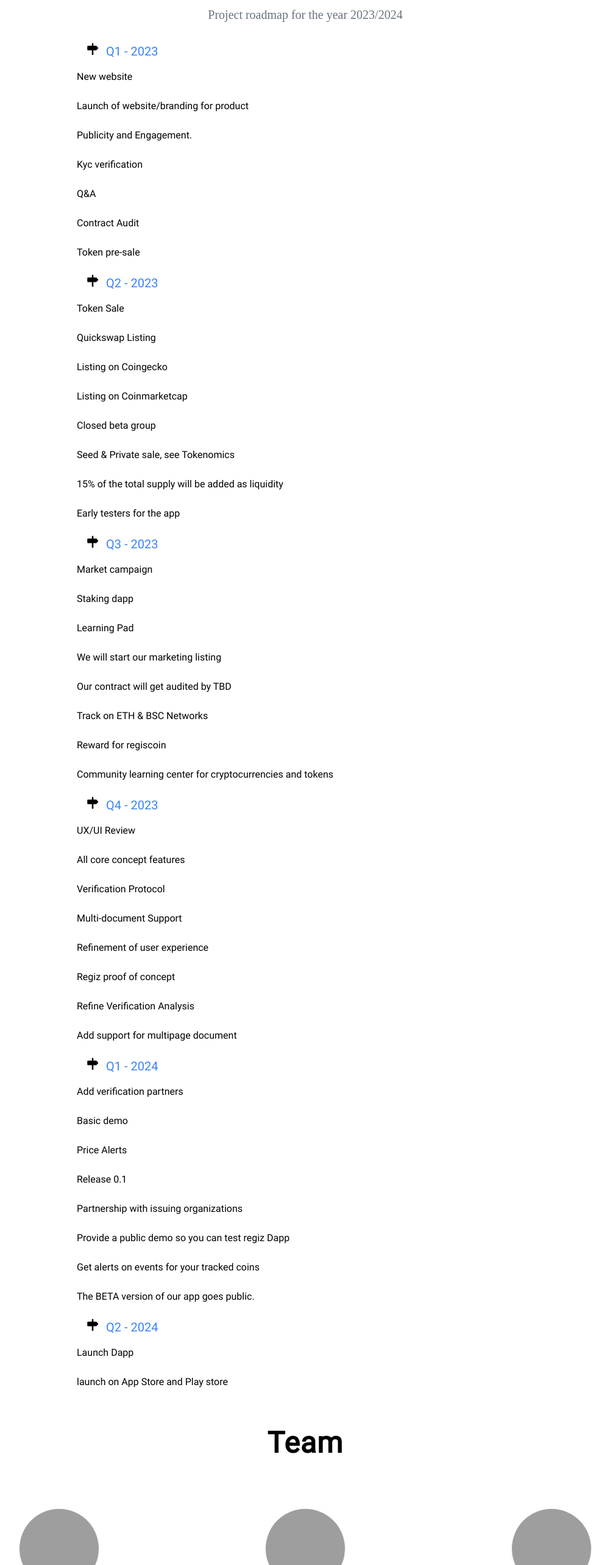
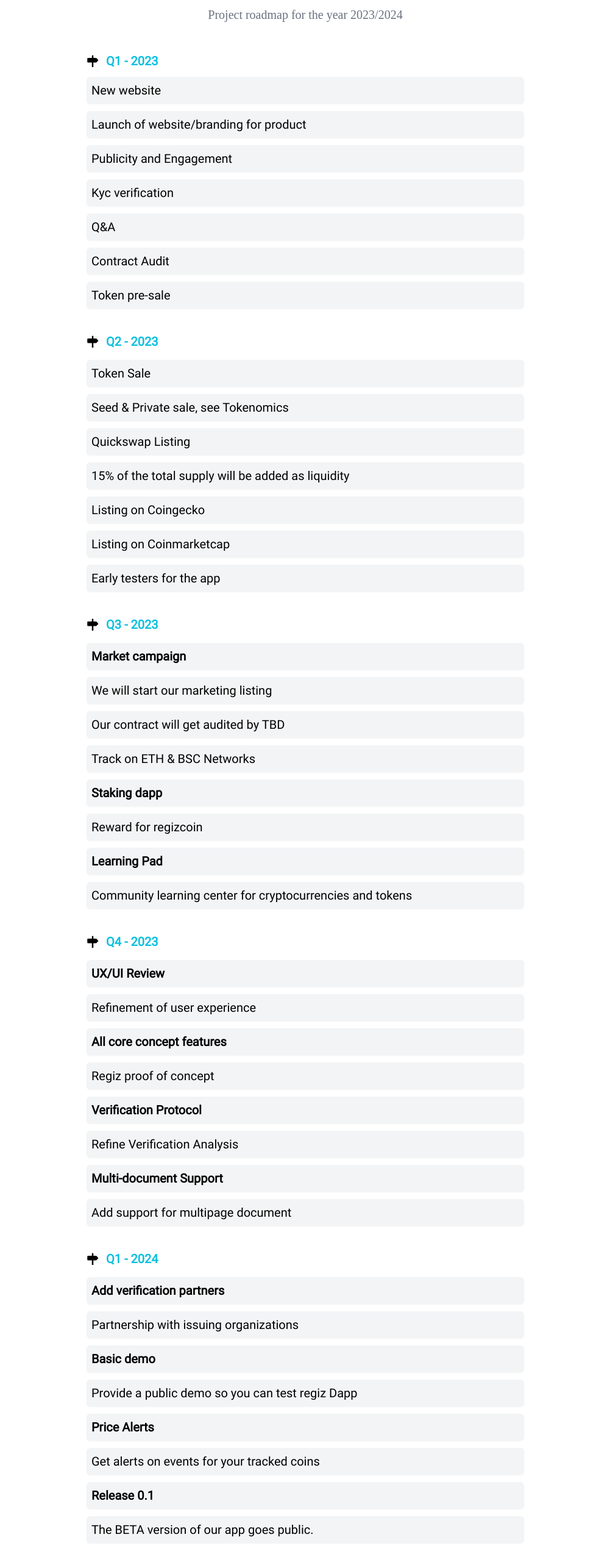
Before and after one commit to gadtiproject/landingpage, a React (Vite) app: page /home in a window 1280 px wide. Shown: the part 5540-8106 px from the top of the page at 61% size, without its empty margins (139-1140 px from the left). Built offline with nearby package versions, Linux system fonts and the light colour scheme; grey boxes are pictures that could not be loaded.

Commit message:
fix: roadmap new design

```diff
--- a/src/Pages/roadmap/Roadmap.jsx
+++ b/src/Pages/roadmap/Roadmap.jsx
@@ -81,6 +81,194 @@ function Roadmap() {
       </p>
 
       <div className="max-w-[750px] mx-auto">
+        <div className="m-4">
+          <div className="flex pt-4 items-center">
+            <p className="text-xl text-blue-500 dark:text-white">
+              <BsFillSignpostFill className="fill-black dark:fill-[#0cc0df]" />
+            </p>
+            <h1 className="text-[#0cc0df] text-xl mx-3 dark:text-[#EEEE] font-bold">
+              Q1 - 2023
+            </h1>
+          </div>
+          <p className="text-xl font-light mt-3 bg-gray-100 shadow-sm dark:bg-gray-300 p-2 rounded-md">
+            New website
+          </p>
+          <p className="text-xl font-light mt-3 bg-gray-100 shadow-sm dark:bg-gray-300 p-2 rounded-md">
+            Launch of website/branding for product
+          </p>
+          <p className="text-xl font-light mt-3 bg-gray-100 shadow-sm dark:bg-gray-300 p-2 rounded-md">
+            Publicity and Engagement
+          </p>
+          <p className="text-xl font-light mt-3 bg-gray-100 shadow-sm dark:bg-gray-300 p-2 rounded-md">
+            Kyc verification
+          </p>
+          <p className="text-xl font-light mt-3 bg-gray-100 shadow-sm dark:bg-gray-300 p-2 rounded-md">
+            Q&A
+          </p>
+          <p className="text-xl font-light mt-3 bg-gray-100 shadow-sm dark:bg-gray-300 p-2 rounded-md">
+            Contract Audit
+          </p>
+          <p className="text-xl font-light mt-3 bg-gray-100 shadow-sm dark:bg-gray-300 p-2 rounded-md">
+            Token pre-sale
+          </p>
+        </div>
+
+        <div className="m-4">
+          <div className="flex pt-6 items-center">
+            <p className="text-xl text-blue-500 dark:text-white">
+              <BsFillSignpostFill className="fill-black dark:fill-[#0cc0df]" />
+            </p>
+            <h1 className="text-[#0cc0df] text-xl mx-3 dark:text-[#EEEE] font-bold">
+              Q2 - 2023
+            </h1>
+          </div>
+          <p className="text-xl font-light mt-4 bg-gray-100 shadow-sm dark:bg-gray-300 p-2 rounded-md">
+            Token Sale
+          </p>
+          <p className="text-xl font-light mt-3 bg-gray-100 shadow-sm dark:bg-gray-300 p-2 rounded-md">
+            Seed & Private sale, see Tokenomics{" "}
+          </p>
+          <p className="text-xl font-light mt-3 bg-gray-100 shadow-sm dark:bg-gray-300 p-2 rounded-md">
+            Quickswap Listing
+          </p>
+          <p className="text-xl font-light mt-3 bg-gray-100 shadow-sm dark:bg-gray-300 p-2 rounded-md">
+            15% of the total supply will be added as liquidity
+          </p>
+          <p className="text-xl font-light mt-3 bg-gray-100 shadow-sm dark:bg-gray-300 p-2 rounded-md">
+            Listing on Coingecko
+          </p>
+          <p className="text-xl font-light mt-3 bg-gray-100 shadow-sm dark:bg-gray-300 p-2 rounded-md">
+            Listing on Coinmarketcap
+          </p>
+          <p className="text-xl font-light mt-3 bg-gray-100 shadow-sm dark:bg-gray-300 p-2 rounded-md">
+            Early testers for the app
+          </p>
+        </div>
+
+        <div className="m-4">
+          <div className="flex pt-6 items-center">
+            <p className="text-xl text-blue-500 dark:text-white">
+              <BsFillSignpostFill className="fill-black dark:fill-[#0cc0df]" />
+            </p>
+            <h1 className="text-[#0cc0df] text-xl mx-3 dark:text-[#EEEE] font-bold">
+              Q3 - 2023
+            </h1>
+          </div>
+          <p className="text-xl font-bold mt-4 bg-gray-100 shadow-sm dark:bg-gray-300 p-2 rounded-md">
+            Market campaign
+          </p>
+          <p className="text-xl font-light mt-3 bg-gray-100 shadow-sm dark:bg-gray-300 p-2 rounded-md">
+            We will start our marketing listing
+          </p>
+          <p className="text-xl font-light mt-3 bg-gray-100 shadow-sm dark:bg-gray-300 p-2 rounded-md">
+            Our contract will get audited by TBD
+          </p>
+          <p className="text-xl font-light mt-3 bg-gray-100 shadow-sm dark:bg-gray-300 p-2 rounded-md">
+            Track on ETH & BSC Networks
+          </p>
+          <p className="text-xl font-bold mt-3 bg-gray-100 shadow-sm dark:bg-gray-300 p-2 rounded-md">
+            Staking dapp
+          </p>
+          <p className="text-xl font-light mt-3 bg-gray-100 shadow-sm dark:bg-gray-300 p-2 rounded-md">
+            Reward for regizcoin
+          </p>
+          <p className="text-xl font-bold mt-3 bg-gray-100 shadow-sm dark:bg-gray-300 p-2 rounded-md">
+            Learning Pad
+          </p>
+          <p className="text-xl font-light mt-3 bg-gray-100 shadow-sm dark:bg-gray-300 p-2 rounded-md">
+            Community learning center for cryptocurrencies and tokens
+          </p>
+        </div>
+
+        <div className="m-4">
+          <div className="flex pt-6 items-center">
+            <p className="text-xl text-blue-500 dark:text-white">
+              <BsFillSignpostFill className="fill-black dark:fill-[#0cc0df]" />
+            </p>
+            <h1 className="text-[#0cc0df] text-xl mx-3 dark:text-[#EEEE] font-bold">
+              Q4 - 2023
+            </h1>
+          </div>
+          <p className="text-xl font-bold mt-4 bg-gray-100 shadow-sm dark:bg-gray-300 p-2 rounded-md">
+            UX/UI Review
+          </p>
+          <p className="text-xl font-light mt-3 bg-gray-100 shadow-sm dark:bg-gray-300 p-2 rounded-md">
+            Refinement of user experience
+          </p>
+          <p className="text-xl font-bold mt-3 bg-gray-100 shadow-sm dark:bg-gray-300 p-2 rounded-md">
+            All core concept features
+          </p>
+          <p className="text-xl font-light mt-3 bg-gray-100 shadow-sm dark:bg-gray-300 p-2 rounded-md">
+            Regiz proof of concept
+          </p>
+          <p className="text-xl font-bold mt-3 bg-gray-100 shadow-sm dark:bg-gray-300 p-2 rounded-md">
+            Verification Protocol
+          </p>
+          <p className="text-xl font-light mt-3 bg-gray-100 shadow-sm dark:bg-gray-300 p-2 rounded-md">
+            Refine Verification Analysis
+          </p>
+          <p className="text-xl font-bold mt-3 bg-gray-100 shadow-sm dark:bg-gray-300 p-2 rounded-md">
+            Multi-document Support
+          </p>
+          <p className="text-xl font-light mt-3 bg-gray-100 shadow-sm dark:bg-gray-300 p-2 rounded-md">
+            Add support for multipage document
+          </p>
+        </div>
+
+        <div className="m-4">
+          <div className="flex pt-6 items-center">
+            <p className="text-xl text-blue-500 dark:text-white">
+              <BsFillSignpostFill className="fill-black dark:fill-[#0cc0df]" />
+            </p>
+            <h1 className="text-[#0cc0df] text-xl mx-3 dark:text-[#EEEE] font-bold">
+              Q1 - 2024
+            </h1>
+          </div>
+          <p className="text-xl font-bold mt-4 bg-gray-100 shadow-sm dark:bg-gray-300 p-2 rounded-md">
+            Add verification partners
+          </p>
+          <p className="text-xl font-light mt-3 bg-gray-100 shadow-sm dark:bg-gray-300 p-2 rounded-md">
+            Partnership with issuing organizations
+          </p>
+          <p className="text-xl font-bold mt-3 bg-gray-100 shadow-sm dark:bg-gray-300 p-2 rounded-md">
+            Basic demo
+          </p>
+          <p className="text-xl font-light mt-3 bg-gray-100 shadow-sm dark:bg-gray-300 p-2 rounded-md">
+            Provide a public demo so you can test regiz Dapp
+          </p>
+          <p className="text-xl font-bold mt-3 bg-gray-100 shadow-sm dark:bg-gray-300 p-2 rounded-md">
+            Price Alerts
+          </p>
+          <p className="text-xl font-light mt-3 bg-gray-100 shadow-sm dark:bg-gray-300 p-2 rounded-md">
+            Get alerts on events for your tracked coins
+          </p>
+          <p className="text-xl font-bold mt-3 bg-gray-100 shadow-sm dark:bg-gray-300 p-2 rounded-md">
+            Release 0.1
+          </p>
+          <p className="text-xl font-light mt-3 bg-gray-100 shadow-sm dark:bg-gray-300 p-2 rounded-md">
+            The BETA version of our app goes public.
+          </p>
+        </div>
+
+        <div className="m-4">
+          <div className="flex pt-6 items-center">
+            <p className="text-xl text-blue-500 dark:text-white">
+              <BsFillSignpostFill className="fill-black dark:fill-[#0cc0df]" />
+            </p>
+            <h1 className="text-[#0cc0df] text-xl mx-3 dark:text-[#EEEE] font-bold">
+              Q2 - 2024
+            </h1>
+          </div>
+          <p className="text-xl font-bold mt-4 bg-gray-100 shadow-sm dark:bg-gray-300 p-2 rounded-md">
+            Launch Dapp
+          </p>
+          <p className="text-xl font-light mt-3 bg-gray-100 shadow-sm dark:bg-gray-300 p-2 rounded-md">
+            launch on App Store and Play store
+          </p>
+        </div>
+      </div>
+
+      {/* <div className="max-w-[750px] mx-auto">
         {data.map(
           ({
             date,
@@ -138,7 +326,7 @@ function Roadmap() {
             );
           }
         )}
-      </div>
+      </div> */}
     </div>
   );
 }
--- a/src/Pages/team/Team.jsx
+++ b/src/Pages/team/Team.jsx
@@ -2,10 +2,7 @@ import React from 'react'
 
 function Team() {
   return (
-    <div
-      name="team"
-      className="lg:h-[400px] md:h-full mt-24 lg:mt-[5%]"
-    >
+    <div name="team" className="lg:h-[400px] md:h-full mt-24 lg:mt-[5%]">
       <h1 className="lg:text-5xl text-3xl text-center  dark:text-white text-black font-bold tracking-wide mt-5">
         Team
       </h1>
@@ -14,9 +11,9 @@ function Team() {
           <div className="flex flex-wrap justify-center mt-8">
             <div className="px-4">
               <img
-                src="https://res.cloudinary.com/dpokiomqq/image/upload/v1676277613/Wahab_-_Edited_eesa70.png"
+                src="https://res.cloudinary.com/dpokiomqq/image/upload/v1678092434/WhatsApp_Image_2023-02-27_at_3.18.50_PM_hrqhk6.jpg"
                 alt="profileimage"
-                className="shadow rounded-full max-w-full  align-middle w-[130px] h-[130px] hover:scale-125 transistion-all duration-300"
+                className="shadow rounded-full max-w-full align-middle w-[130px] h-[130px] object-cover hover:scale-125 transistion-all duration-300"
                 id="profile_img"
               />
             </div>
```
